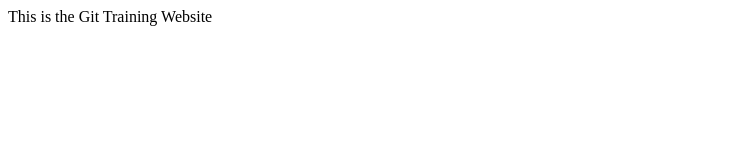
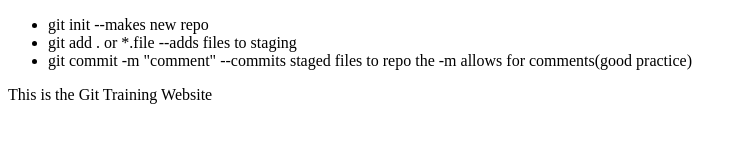
Before and after one commit to Mludkey/GitClass, a plain HTML site: page index.html in a window 1280 px wide. Shown: the whole page, without its empty margins (0-747 px from the left). Drawn offline with Linux system fonts and the light colour scheme.

Commit message:
attempting to add edtis from index.html and about.html(newfile)

```diff
--- a/index.html
+++ b/index.html
@@ -5,6 +5,12 @@
     <meta http-equiv="X-UA-Compatible" content="IE=edge">
     <meta name="viewport" content="width=device-width, initial-scale=1.0">
     <title>Git Training</title>
+    <ul>
+        <li> git init --makes new repo</li>
+        <li>git add . or *.file --adds files to staging</li>
+        <li> git commit -m "comment" --commits staged files to repo the -m allows for comments(good practice)</li>
+
+</ul>
 </head>
 <body>
    <Header>This is the Git Training Website</Header>
```
Also changed, not shown: about.html (added, +12 -0 lines).
